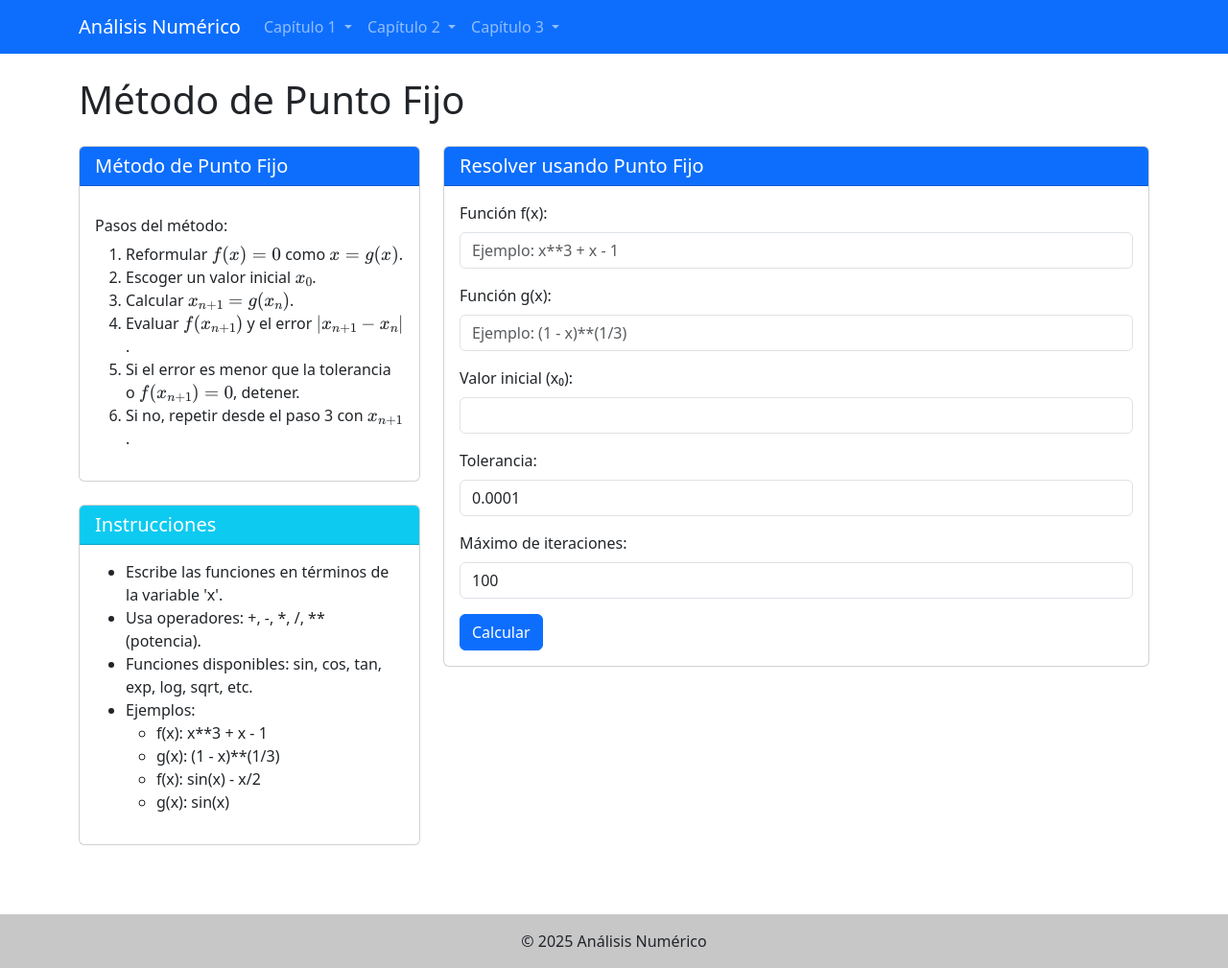
After one commit to camilomonsalvem/Analisis-Numerico, a Django app: page /capitulo1/punto-fijo/ in a window 1280 px wide. The commit adds this page. Shown: the whole page at 96% size. Run offline with Django 5.2, Linux system fonts and the light colour scheme.

Commit message:
Punto Fijo

```diff
--- a/metodos_numericos/urls.py
+++ b/metodos_numericos/urls.py
@@ -11,6 +11,8 @@ urlpatterns = [
     path('capitulo1/', views.capitulo1, name='capitulo1'),
     path('capitulo1/biseccion/', views.biseccion_view, name='biseccion'),
     path('capitulo1/regla-falsa/', views.regla_falsa_view, name='regla_falsa'),
+    path('capitulo1/punto-fijo/', views.punto_fijo_view, name='punto_fijo'),
+
 
     # Capítulo 2
     path('capitulo2/', views.capitulo2, name='capitulo2'),
--- a/metodos_numericos/utils/__init__.py
+++ b/metodos_numericos/utils/__init__.py
@@ -1,9 +1,12 @@
 from .Biseccion import biseccion
 from .Grafico import generar_grafica
 from .ReglaFalsa import regla_falsa
+from .PuntoFijo import punto_fijo
 
 __all__ = [
     "biseccion",
     "generar_grafica",
     "regla_falsa",
+    "punto_fijo",
+
 ]
--- a/metodos_numericos/views.py
+++ b/metodos_numericos/views.py
@@ -1,6 +1,5 @@
 from django.shortcuts import render
-from .utils import biseccion, generar_grafica, regla_falsa
-
+from .utils import biseccion, generar_grafica, regla_falsa, punto_fijo
 def index(request):
     """Vista de la página principal."""
     return render(request, 'home/index.html')
@@ -84,3 +83,44 @@ def regla_falsa_view(request):
             context['error'] = f"Error: {str(e)}"
 
     return render(request, 'capitulo1/regla_falsa.html', context)
+
+
+
+def punto_fijo_view(request):
+    """
+    Vista para el método de Punto Fijo.
+    """
+
+    context = {
+        'title': 'Método de Punto Fijo'
+    }
+
+    if request.method == 'POST':
+        try:
+            # Obtener datos del formulario
+            function_f = request.POST.get('function_f')
+            function_g = request.POST.get('function_g')
+            x0 = float(request.POST.get('x0'))
+            tolerancia = float(request.POST.get('tolerancia'))
+            max_iter = int(request.POST.get('max_iter'))
+
+            # Ejecutar el método
+            resultado = punto_fijo(function_f, function_g, x0, tolerancia, max_iter)
+
+            # Revisar si hubo error
+            if not resultado.get('success', False):
+                context['error'] = resultado.get('error', 'Error desconocido')
+                return render(request, 'capitulo1/punto_fijo.html', context)
+
+            # (Opcional) generar gráfica si tienes función para eso
+            # if 'funcion' in locals():
+            #     grafica = generar_grafica(function_f, a, b, resultado['resultado_principal'], 'Método de Punto Fijo')
+            #     context['grafica'] = grafica
+
+            # Agregar resultados al contexto
+            context['resultado'] = resultado
+
+        except Exception as e:
+            context['error'] = f"Error: {str(e)}"
+
+    return render(request, 'capitulo1/punto_fijo.html', context)
--- /dev/null
+++ b/templates/capitulo1/punto_fijo.html
@@ -0,0 +1,153 @@
+{% extends 'layouts/base.html' %}
+
+{% block title %}Método de Punto Fijo{% endblock %}
+
+{% block content %}
+<div class="row">
+    <div class="col-md-4">
+        <div class="card mb-4">
+            <div class="card-header bg-primary text-white">
+                <h5 class="card-title mb-0">Método de Punto Fijo</h5>
+            </div>
+            <div class="card-body">
+                <h6 class="mt-3">Pasos del método:</h6>
+                <ol>
+                    <li>Reformular \( f(x) = 0 \) como \( x = g(x) \).</li>
+                    <li>Escoger un valor inicial \( x_0 \).</li>
+                    <li>Calcular \( x_{n+1} = g(x_n) \).</li>
+                    <li>Evaluar \( f(x_{n+1}) \) y el error \( |x_{n+1} - x_n| \).</li>
+                    <li>Si el error es menor que la tolerancia o \( f(x_{n+1}) = 0 \), detener.</li>
+                    <li>Si no, repetir desde el paso 3 con \( x_{n+1} \).</li>
+                </ol>
+            </div>
+        </div>
+
+        <div class="card">
+            <div class="card-header bg-info text-white">
+                <h5 class="card-title mb-0">Instrucciones</h5>
+            </div>
+            <div class="card-body">
+                <ul>
+                    <li>Escribe las funciones en términos de la variable 'x'.</li>
+                    <li>Usa operadores: +, -, *, /, ** (potencia).</li>
+                    <li>Funciones disponibles: sin, cos, tan, exp, log, sqrt, etc.</li>
+                    <li>Ejemplos:
+                        <ul>
+                            <li>f(x): x**3 + x - 1</li>
+                            <li>g(x): (1 - x)**(1/3)</li>
+                            <li>f(x): sin(x) - x/2</li>
+                            <li>g(x): sin(x)</li>
+                        </ul>
+                    </li>
+                </ul>
+            </div>
+        </div>
+    </div>
+
+    <div class="col-md-8">
+        <div class="card mb-4">
+            <div class="card-header bg-primary text-white">
+                <h5 class="card-title mb-0">Resolver usando Punto Fijo</h5>
+            </div>
+            <div class="card-body">
+                <form method="post">
+                    {% csrf_token %}
+                    <div class="mb-3">
+                        <label for="function_f" class="form-label">Función f(x):</label>
+                        <input type="text" class="form-control" id="function_f" name="function_f" placeholder="Ejemplo: x**3 + x - 1" required value="{{ request.POST.function_f }}">
+                    </div>
+                    <div class="mb-3">
+                        <label for="function_g" class="form-label">Función g(x):</label>
+                        <input type="text" class="form-control" id="function_g" name="function_g" placeholder="Ejemplo: (1 - x)**(1/3)" required value="{{ request.POST.function_g }}">
+                    </div>
+                    <div class="mb-3">
+                        <label for="x0" class="form-label">Valor inicial (x₀):</label>
+                        <input type="number" step="any" class="form-control" id="x0" name="x0" required value="{{ request.POST.x0 }}">
+                    </div>
+                    <div class="mb-3">
+                        <label for="tolerancia" class="form-label">Tolerancia:</label>
+                        <input type="number" step="any" min="0" class="form-control" id="tolerancia" name="tolerancia" value="{{ request.POST.tolerancia|default:'0.0001' }}" required>
+                    </div>
+                    <div class="mb-3">
+                        <label for="max_iter" class="form-label">Máximo de iteraciones:</label>
+                        <input type="number" min="1" class="form-control" id="max_iter" name="max_iter" value="{{ request.POST.max_iter|default:'100' }}" required>
+                    </div>
+                    <button type="submit" class="btn btn-primary">Calcular</button>
+                </form>
+            </div>
+        </div>
+
+        {% if error %}
+        <div class="alert alert-danger" role="alert">
+            {{ error }}
+        </div>
+        {% endif %}
+
+        {% if resultado %}
+        <div class="card mb-4">
+            <div class="card-header bg-success text-white">
+                <h5 class="card-title mb-0">Resultados</h5>
+            </div>
+            <div class="card-body">
+                <ul class="list-group mb-3">
+                    <li class="list-group-item d-flex justify-content-between align-items-center">
+                        Raíz aproximada:
+                        <span>{{ resultado.resultado_principal|floatformat:10 }}</span>
+                    </li>
+                    <li class="list-group-item d-flex justify-content-between align-items-center">
+                        Error:
+                        <span>{{ resultado.error|floatformat:10 }}</span>
+                    </li>
+                    <li class="list-group-item d-flex justify-content-between align-items-center">
+                        Iteraciones realizadas:
+                        <span>{{ resultado.num_iteraciones }}</span>
+                    </li>
+                    <li class="list-group-item d-flex justify-content-between align-items-center">
+                        Estado:
+                        {% if resultado.convergencia %}
+                        <span class="badge bg-success">Convergió</span>
+                        {% else %}
+                        <span class="badge bg-warning text-dark">No convergió</span>
+                        {% endif %}
+                    </li>
+                    <li class="list-group-item">
+                        Mensaje: {{ resultado.message }}
+                    </li>
+                </ul>
+
+                <h6>Tabla de iteraciones:</h6>
+                <div class="table-responsive">
+                    <table class="table table-striped table-hover">
+                        <thead class="table-dark">
+                            <tr>
+                                <th>Iteración</th>
+                                <th>Valor actual (xₙ)</th>
+                                <th>f(xₙ)</th>
+                                <th>Error</th>
+                            </tr>
+                        </thead>
+                        <tbody>
+                            {% for iter in resultado.iteraciones %}
+                            <tr>
+                                <td>{{ iter.iteracion }}</td>
+                                <td>{{ iter.valor_actual|floatformat:10 }}</td>
+                                <td>{{ iter.f_evaluado|floatformat:10 }}</td>
+                                <td>
+                                    {% if iter.error != None %}
+                                    {{ iter.error|floatformat:10 }}
+                                    {% else %}
+                                    -
+                                    {% endif %}
+                                </td>
+                            </tr>
+                            {% endfor %}
+                        </tbody>
+                    </table>
+                </div>
+
+            </div>
+        </div>
+        {% endif %}
+    </div>
+</div>
+{% endblock %}
--- a/templates/home/index.html
+++ b/templates/home/index.html
@@ -19,6 +19,7 @@
                 <ul class="list-group list-group-flush mb-3">
                     <li class="list-group-item">Bisección</li>
                     <li class="list-group-item">Regla Falsa</li>
+                    <li class="list-group-item">punto fijo</li>
                 </ul>
                 <a href="{% url 'metodos_numericos:capitulo1' %}" class="btn btn-primary">Ir al Capítulo 1</a>
             </div>
--- a/templates/layouts/header.html
+++ b/templates/layouts/header.html
@@ -14,6 +14,7 @@
                         <ul class="dropdown-menu" aria-labelledby="cap1Dropdown">
                             <li><a class="dropdown-item" href="{% url 'metodos_numericos:biseccion' %}">Bisección</a></li>
                             <li><a class="dropdown-item" href="{% url 'metodos_numericos:regla_falsa' %}">Regla Falsa</a></li>
+                            <li><a class="dropdown-item" href="{% url 'metodos_numericos:punto_fijo' %}">Punto Fijo</a></li>
                         </ul>
                     </li>
                     <li class="nav-item dropdown">
```
Also changed, not shown: metodos_numericos/utils/PuntoFijo.py (+85 -55 lines), templates/capitulo1/index.html (+10 -0 lines).
